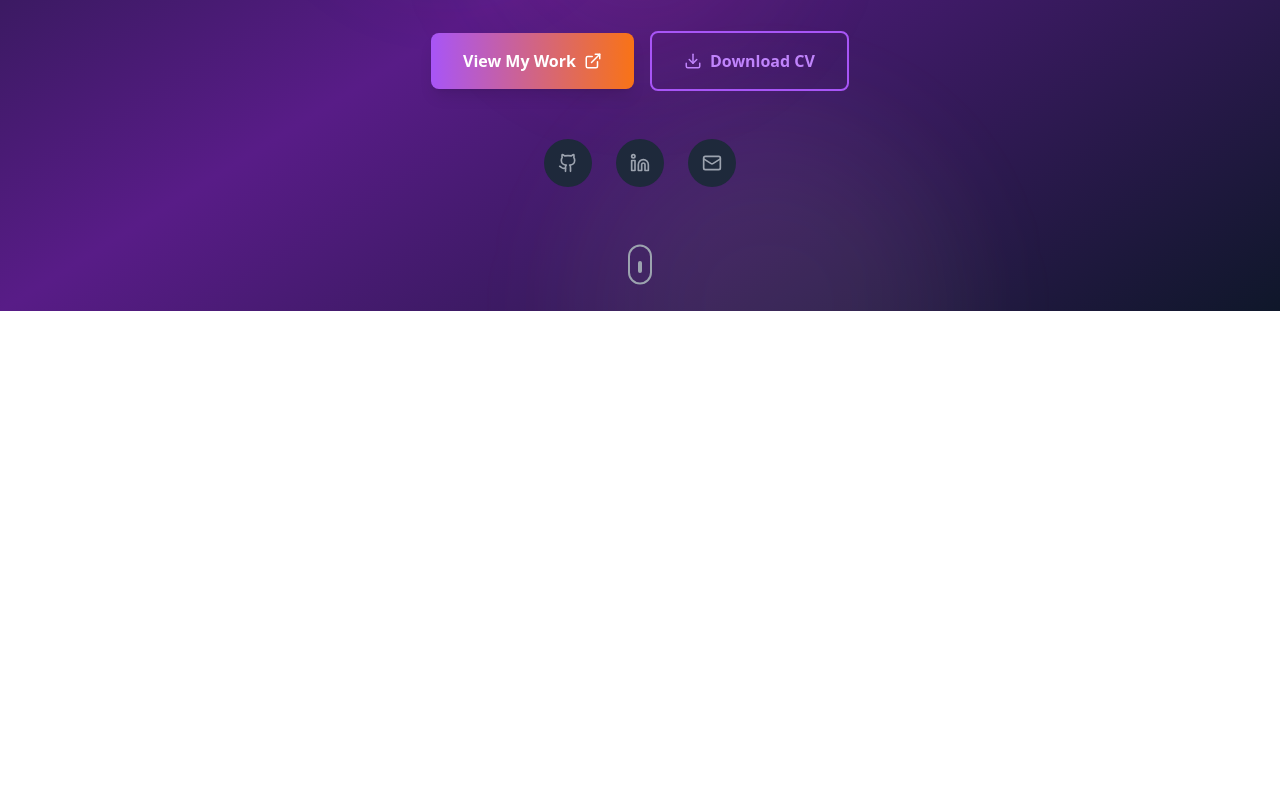
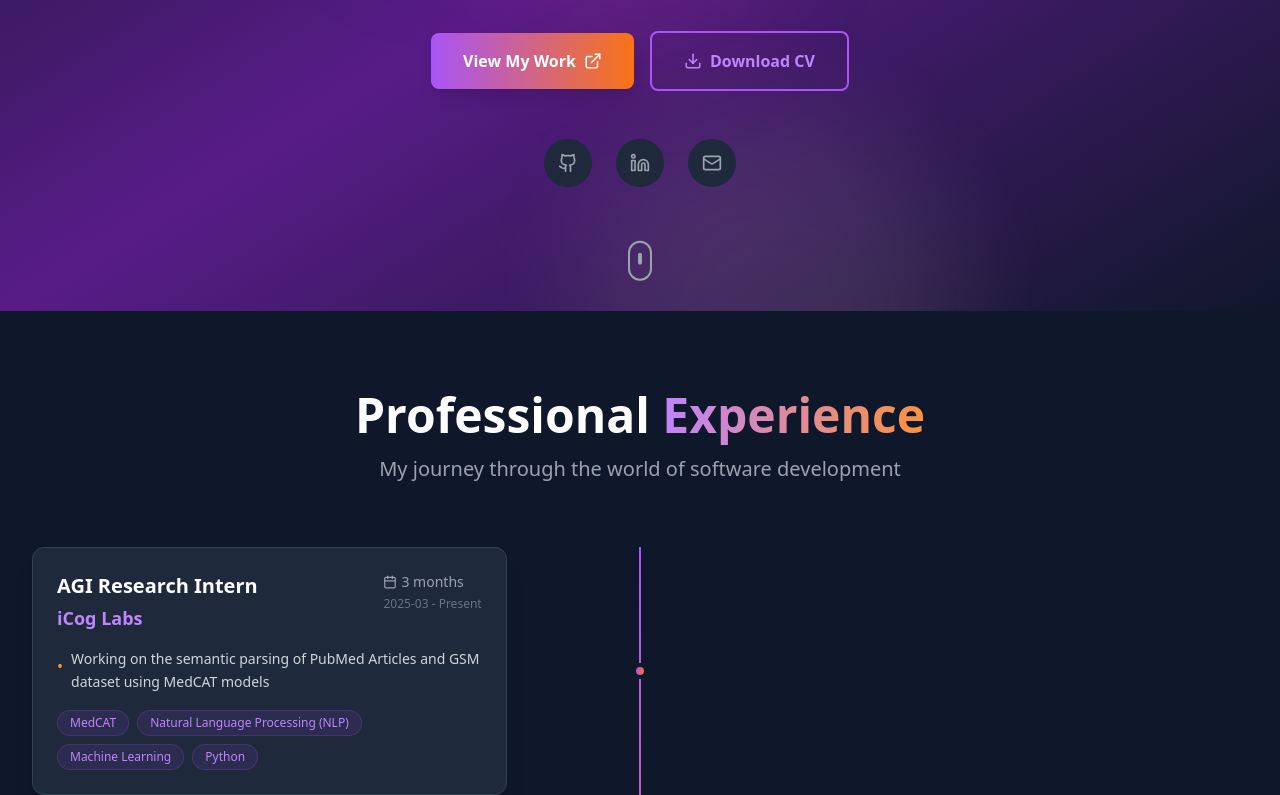
Before and after one commit to hewansirak/My-Portfolio, a React (Vite) app: page / in a window 1280 px wide. Shown: the part 489-1284 px from the top of the page. Before the commit the page ends 800 px from the top, so only its background shows below. Built offline with nearby package versions, Linux system fonts and the light colour scheme.

Commit message:
Added experience component as well as the data

```diff
--- a/src/App.tsx
+++ b/src/App.tsx
@@ -1,12 +1,14 @@
 import React from "react";
 import Navigation from "./components/Navigation";
 import Hero from "./components/Hero";
+import Experience from "./components/Experience";
 
 function App() {
   return (
     <div className="min-h-screen bg-linear-to-r from-rose-500 via-pink-500 to-red-500">
       <Navigation />
       <Hero />
+      <Experience />
     </div>
   );
 }
--- /dev/null
+++ b/src/components/Experience.tsx
@@ -0,0 +1,94 @@
+import React from 'react';
+import { motion } from 'framer-motion';
+import { Calendar, MapPin, ExternalLink } from 'lucide-react';
+import { experiences } from '../data/portfolio';
+
+const Experience: React.FC = () => {
+  return (
+    <section id="experience" className="py-20 bg-slate-900">
+      <div className="max-w-7xl mx-auto px-4 sm:px-6 lg:px-8">
+        <motion.div
+          initial={{ opacity: 0, y: 50 }}
+          whileInView={{ opacity: 1, y: 0 }}
+          transition={{ duration: 0.8 }}
+          viewport={{ once: true }}
+          className="text-center mb-16"
+        >
+          <h2 className="text-4xl sm:text-5xl font-bold text-white mb-4">
+            Professional <span className="bg-gradient-to-r from-purple-400 to-orange-400 bg-clip-text text-transparent">Experience</span>
+          </h2>
+          <p className="text-xl text-gray-400 max-w-3xl mx-auto">
+            My journey through the world of software development
+          </p>
+        </motion.div>
+
+        <div className="relative">
+          {/* Timeline line */}
+          <div className="absolute left-4 md:left-1/2 transform md:-translate-x-1/2 top-0 bottom-0 w-0.5 bg-gradient-to-b from-purple-500 via-orange-500 to-pink-500"></div>
+
+          {experiences.map((exp, index) => (
+            <motion.div
+              key={exp.id}
+              initial={{ opacity: 0, x: index % 2 === 0 ? -50 : 50 }}
+              whileInView={{ opacity: 1, x: 0 }}
+              transition={{ duration: 0.8, delay: index * 0.2 }}
+              viewport={{ once: true }}
+              className={`relative flex items-center mb-12 ${
+                index % 2 === 0 ? 'md:flex-row-reverse' : ''
+              }`}
+            >
+              {/* Timeline dot */}
+              <div className="absolute left-4 md:left-1/2 transform md:-translate-x-1/2 w-4 h-4 bg-gradient-to-r from-purple-500 to-orange-500 rounded-full border-4 border-slate-900 z-10"></div>
+
+              {/* Content card */}
+              <div className={`ml-12 md:ml-0 md:w-5/12 ${index % 2 === 0 ? 'md:mr-auto md:pr-8' : 'md:ml-auto md:pl-8'}`}>
+                <motion.div
+                  whileHover={{ scale: 1.02, y: -5 }}
+                  className="bg-slate-800 rounded-xl p-6 shadow-xl border border-slate-700 hover:border-purple-500/50 transition-all duration-300"
+                >
+                  <div className="flex items-start justify-between mb-4">
+                    <div>
+                      <h3 className="text-xl font-bold text-white mb-1">{exp.position}</h3>
+                      <h4 className="text-lg text-purple-400 font-semibold">{exp.company}</h4>
+                    </div>
+                    <div className="text-right">
+                      <div className="flex items-center text-gray-400 text-sm mb-1">
+                        <Calendar size={14} className="mr-1" />
+                        {exp.duration}
+                      </div>
+                      <div className="text-xs text-gray-500">
+                        {exp.startDate} - {exp.endDate}
+                      </div>
+                    </div>
+                  </div>
+
+                  <ul className="text-gray-300 mb-4 space-y-2">
+                    {exp.description.map((item, i) => (
+                      <li key={i} className="flex items-start">
+                        <span className="text-orange-400 mr-2 mt-1.5">•</span>
+                        <span className="text-sm leading-relaxed">{item}</span>
+                      </li>
+                    ))}
+                  </ul>
+
+                  <div className="flex flex-wrap gap-2">
+                    {exp.technologies.map((tech) => (
+                      <span
+                        key={tech}
+                        className="px-3 py-1 bg-purple-500/10 text-purple-400 rounded-full text-xs font-medium border border-purple-500/20"
+                      >
+                        {tech}
+                      </span>
+                    ))}
+                  </div>
+                </motion.div>
+              </div>
+            </motion.div>
+          ))}
+        </div>
+      </div>
+    </section>
+  );
+};
+
+export default Experience;
--- /dev/null
+++ b/src/data/portfolio.ts
@@ -0,0 +1,98 @@
+import { Experience } from '../types/portfolio';
+
+function calculateDuration(startDateStr: string, endDateStr: string): string {
+    const start = new Date(startDateStr + '-01'); // To avoid timezone issues
+    const end = endDateStr === 'Present' ? new Date() : new Date(endDateStr + '-01');
+
+    let years = end.getFullYear() - start.getFullYear();
+    let months = end.getMonth() - start.getMonth();
+
+    if (months < 0) {
+        years--;
+        months += 12;
+    }
+
+    const yearString = years > 0 ? `${years} year${years === 1 ? '' : 's'}` : '';
+    const monthString = months > 0 ? `${months} month${months === 1 ? '' : 's'}` : '';
+
+    if (years === 0 && months === 0) {
+        return 'One month';
+    } else if (yearString && monthString) {
+        return `${yearString} ${monthString}`;
+    } else if (yearString) {
+        return yearString;
+    } else {
+        return monthString;
+    }
+}
+
+export const experiences: Experience[] = [
+  {
+    id: '1',
+    company: 'iCog Labs',
+    position: 'AGI Research Intern',
+    startDate: '2025-03',
+    endDate: 'Present',
+    duration: calculateDuration('2025-03', 'Present'),
+    description: [
+      'Working on the semantic parsing of PubMed Articles and GSM dataset using MedCAT models'
+    ],
+    technologies: ['MedCAT', 'Natural Language Processing (NLP)', 'Machine Learning', 'Python']
+  },
+  {
+    id: '2',
+    company: 'Headstarter',
+    position: 'Software Engineering Resident',
+    startDate: '2024-09',
+    endDate: '2025-03',
+    duration: calculateDuration('2024-09', '2025-03'),
+    description: [
+      'Built 14+ machine learning, AI-engineering, and full-stack projects in fast-paced software team environments',
+      'Developed 5+ neural networks in Python, and 11 apps in TypeScript on AWS/Vercel with dev and production environments',
+      'Implemented LLM-chaining, hyperparameter tuning, fine-tuning on 10+ LLM models controlling for latency & accuracy',
+      'Mentored by Google Machine Learning and Amazon Engineers'
+    ],
+    technologies: ['Machine Learning', 'AI Engineering', 'Full-stack Development', 'Python', 'TypeScript', 'AWS', 'Vercel', 'LLM Models', 'Neural Networks']
+  },
+  {
+    id: '3',
+    company: 'ETHSWITCH',
+    position: 'Software Engineering Intern',
+    startDate: '2024-08',
+    endDate: '2024-10',
+    duration: calculateDuration('2024-08', '2024-10'),
+    description: [
+      'Led a team of 3 on customizing and implementing in-house ERP systems to improve workflow efficiency in one of Ethiopia\'s largest and leading Fintech Company.',
+      'Worked on the Procurement, HR, and Finance module mainly using Odoo open-source ERP.'
+    ],
+    technologies: ['ERP Systems', 'Odoo', 'Fintech', 'Team Leadership']
+  },
+  {
+    id: '4',
+    company: 'BITS COLLEGE',
+    position: 'Teaching Assistant',
+    startDate: '2023-03',
+    endDate: 'Present',
+    duration: calculateDuration('2023-03', 'Present'),
+    description: [
+      'Served as a dedicated lab assistant, supervising lab sessions for classes of 90+ students, mentoring their coursework, and providing guidance on 30+ projects in Fundamentals of Programming.',
+      'Worked with students to help them understand key concepts in Computer Systems and Fundamentals of Programming and Database fundamentals',
+      'Created lesson materials to aid students in studying, note-taking, and test-taking preparation.'
+    ],
+    technologies: ['Fundamentals of Programming', 'Computer Systems', 'Database Fundamentals', 'Mentoring', 'Curriculum Development']
+  },
+  {
+    id: '5',
+    company: 'Mentor Knowledge Solutions',
+    position: 'Backend Developer',
+    startDate: '2023-04',
+    endDate: '2024-01',
+    duration: calculateDuration('2023-04', '2024-01'),
+    description: [
+      'Worked as a backend engineer on ERP systems for an international client developing efficient systems that improved system performance by 30%.',
+      'Collaborated with an agile team of 5+ engineers to design and implement RESTful APIs, ensuring seamless integration',
+      'Optimized database queries, reducing response times by 40%'
+    ],
+    technologies: ['Backend Development', 'ERP Systems', 'RESTful APIs', 'Database Optimization', 'Agile Methodologies']
+  }
+];
--- /dev/null
+++ b/src/types/portfolio.ts
@@ -0,0 +1,11 @@
+export interface Experience {
+  id: string;
+  company: string;
+  position: string;
+  duration: string;
+  startDate: string;
+  endDate: string;
+  description: string[];
+  technologies: string[];
+  logo?: string;
+}
```
